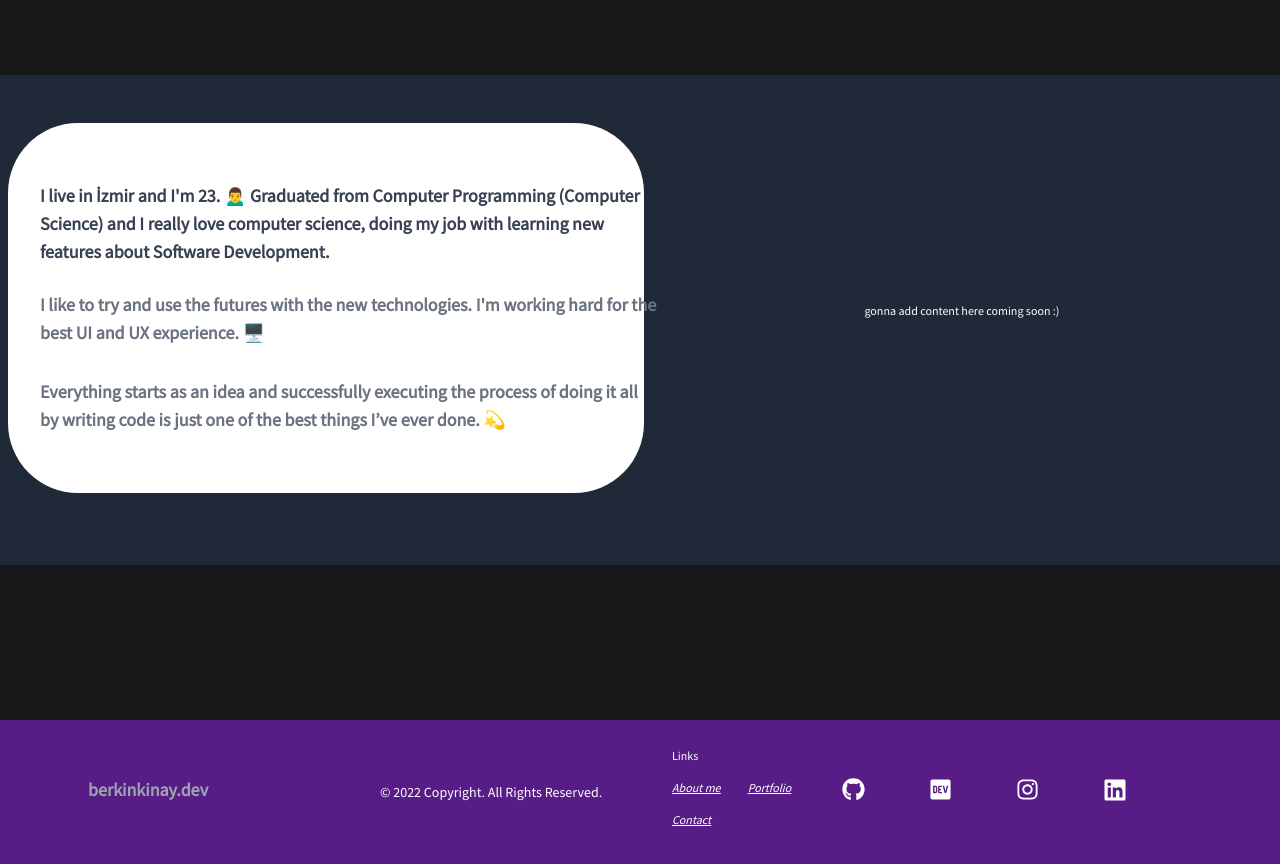
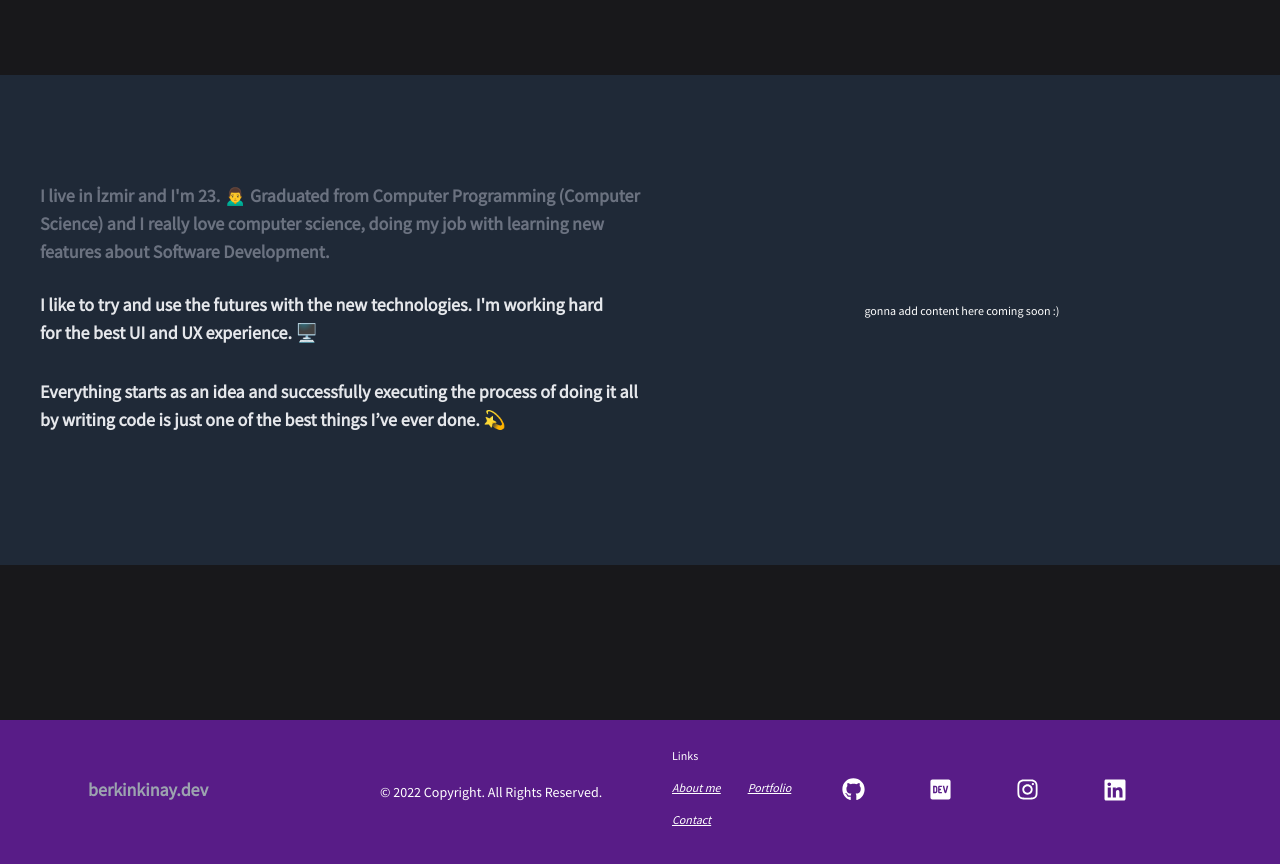
Before and after one commit to berkinkinay/Developer-Portfolio, a React (Create React App) app: page / in a window 1280 px wide. Shown: the part 880-1744 px from the top of the page. Built offline with nearby package versions, Linux system fonts and the light colour scheme.

Commit message:
Update Moreinfo.js

```diff
--- a/src/pages/Moreinfo.js
+++ b/src/pages/Moreinfo.js
@@ -13,23 +13,23 @@ const Moreinfo = () => {
        >
         <div
          class=
-        'flex! w-2/3 xl:w1/3 h-[370px] bg-white mt-12 rounded-[70px] ml-2 xl:mt-24 lg:ml-24 sm:h-[700px] sm:w-64 sm:flex!'
+        'flex! w-2/3 xl:w1/3 h-[370px] mt-12 rounded-[70px] ml-2 xl:mt-24 lg:ml-24 sm:h-[700px] sm:w-64 sm:flex!'
         >
           <div
            class=
            'grid grid-rows-3 gap-12 h-56 w-full items-center justify-center mt-[80px] xl:h-64 xl:mb-24 3xl:mx-8 sm:mx-1 sm:mt-36'
            >
-           <div class='text-gray-700 font-semibold text-xl 2xl:text-lg mr-2 sm:mr-5 sm:flex sm:right-24'
+           <div class='text-gray-500 font-semibold text-xl 2xl:text-lg mr-2 sm:mr-5 sm:flex sm:right-24'
             >
               I live in İzmir and I'm 23. 🙍‍♂️ Graduated from Computer Programming (Computer Science) and
               I really love computer science, doing my job with learning new features about Software Development.
             </div>
-           <div class='mt-2 text-xl 2xl:text-lg xl:text-base text-gray-500 mr-2 font-bold sm:mt-36 sm:w-fit'
+           <div class='mt-2 text-xl 2xl:text-lg xl:text-base text-gray-200 mr-14 font-semibold sm:mt-36 sm:w-fit'
             >
               I like to try and use the futures with the new technologies. I'm
               working hard for the best UI and UX experience. 🖥️
            </div>
-           <div class='text-xl 2xl:text-lg xl:text-base text-gray-500 mr-5 font-bold sm:mr-24 sm:mt-72 sm:w-fit'
+           <div class='text-xl 2xl:text-lg xl:text-base text-gray-200 mr-5 font-semibold sm:mr-24 sm:mt-72 sm:w-fit'
             >
              Everything starts as an idea and successfully executing the process of doing it
              all by writing code is just one of the best things I’ve ever done. 💫
```
